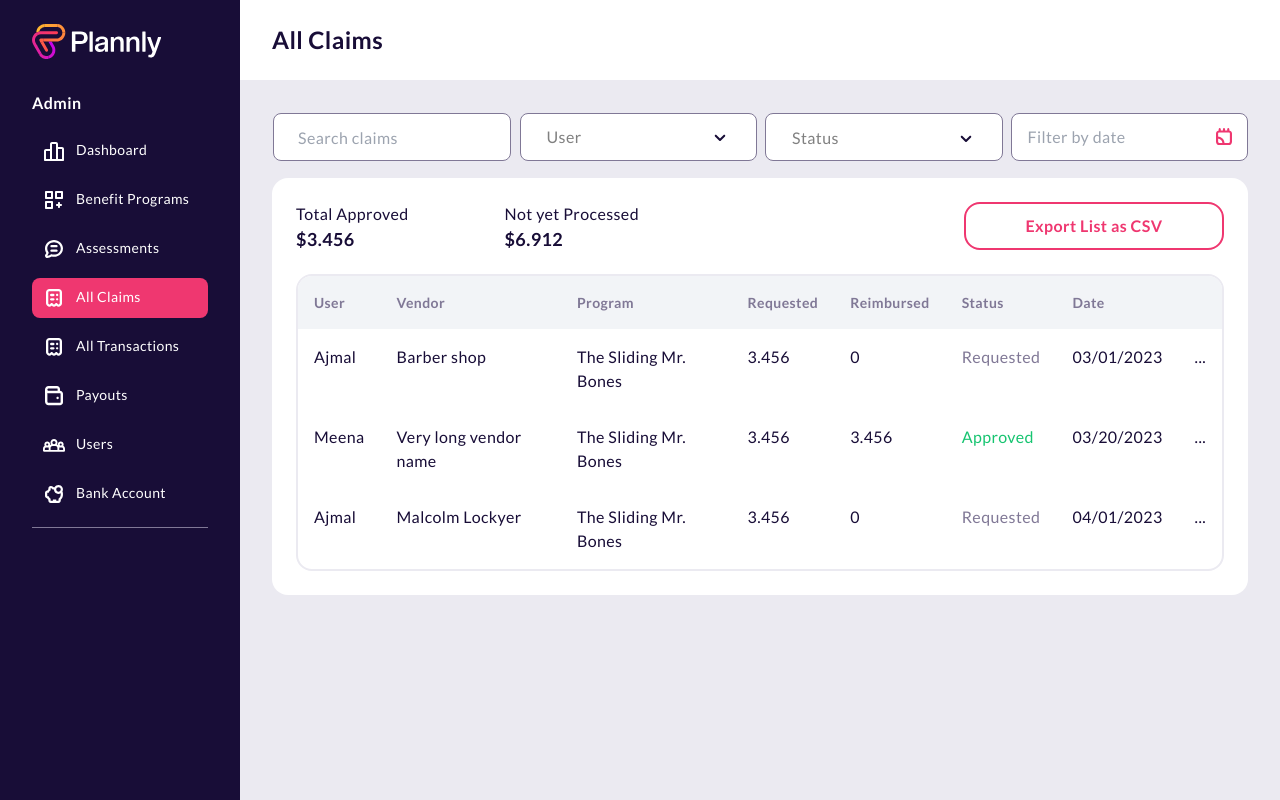
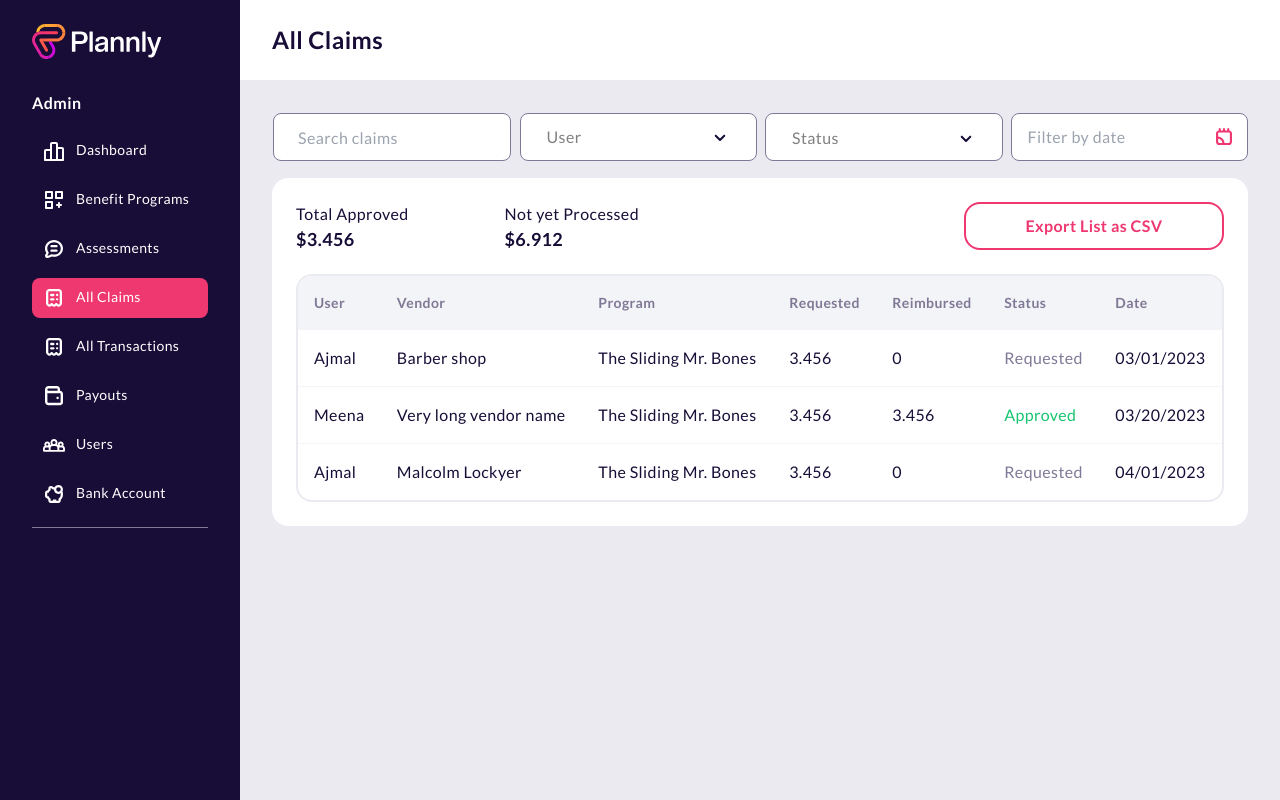
Before and after one commit to Ajmaljalal/plannlyhealth-web, a Next.js app: page /all-claims in a window 1280 px wide. Built offline with nearby package versions, Linux system fonts and the light colour scheme.

Commit message:
Table row border and hover effect

```diff
--- a/src/containers/all-claims/index.tsx
+++ b/src/containers/all-claims/index.tsx
@@ -9,7 +9,8 @@ import { Filters } from './filters'
 import Link from 'next/link'
 
 
-const tableHeaders = ['User', 'Vendor', 'Program', 'Requested', 'Reimbursed', 'Status', 'Date', '']
+const tableHeaders = ['User', 'Vendor', 'Program', 'Requested', 'Reimbursed', 'Status', 'Date']
+const rowStyle = 'table-row cursor-pointer border-t border-pLight hover:bg-[#f2f4f780]'
 
 export const AllClaimsContainer = () => {
 
@@ -22,7 +23,7 @@ export const AllClaimsContainer = () => {
       const isDeclined = claim.status === 'Declined'
       const textColor = isApproved ? 'text-pGreen' : isRequested ? 'text-pDarkGray' : isDeclined ? 'text-pRed' : 'text-pDark'
       return (
-        <Link key={claim.id} href={`/all-claims/${claim.id}`} className='table-row'>
+        <Link key={claim.id} href={`/all-claims/${claim.id}`} className={rowStyle}>
           <td>{claim.user}</td>
           <td>{claim.vendor}</td>
           <td>{claim.program}</td>
@@ -30,7 +31,6 @@ export const AllClaimsContainer = () => {
           <td>{claim.reimbursed}</td>
           <td className={textColor}>{claim.status}</td>
           <td>{claim.date}</td>
-          <td>...</td>
         </Link>
       )
     })
```
